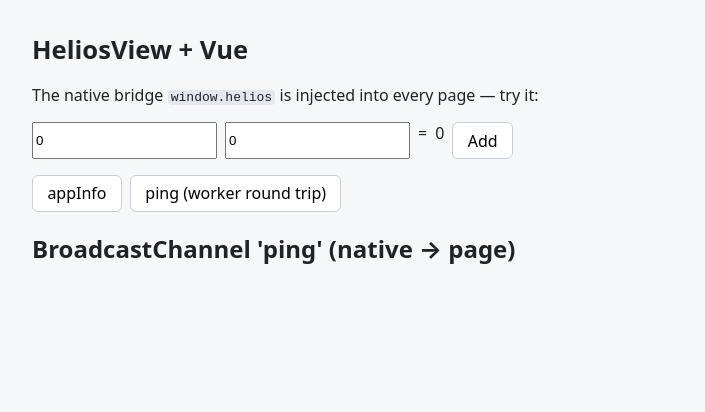
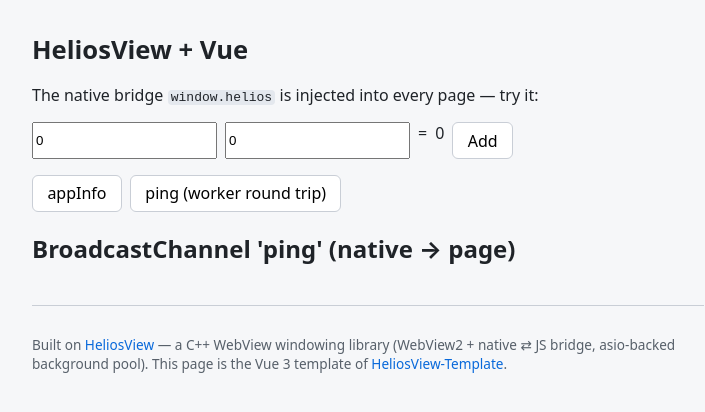
Before and after one commit to CoplenSasbian/HeliosView-Template, a Vue app in the folder frontend/: page / in a window 1280 px wide. Shown: the top 412 px of the page, without its empty margins (272-977 px from the left). Built offline with nearby package versions, Linux system fonts and the light colour scheme.

Commit message:
frontend: add HeliosView + template links and intro in the page footer

```diff
--- a/frontend/src/App.vue
+++ b/frontend/src/App.vue
@@ -79,5 +79,14 @@ onMounted(() => {
     <ul>
       <li v-for="(e, i) in uiEvents" :key="i">{{ JSON.stringify(e) }}</li>
     </ul>
+
+    <footer>
+      <p>
+        Built on <a href="https://github.com/CoplenSasbian/HeliosView" target="_blank" rel="noreferrer">HeliosView</a> —
+        a C++ WebView windowing library (WebView2 + native ⇄ JS bridge, asio-backed
+        background pool). This page is the Vue 3 template of
+        <a href="https://github.com/CoplenSasbian/HeliosView-Template" target="_blank" rel="noreferrer">HeliosView-Template</a>.
+      </p>
+    </footer>
   </main>
 </template>
--- a/frontend/src/style.css
+++ b/frontend/src/style.css
@@ -68,6 +68,23 @@ ul {
   padding-left: 1.2rem;
 }
 
+footer {
+  margin-top: 2.5rem;
+  padding-top: 1rem;
+  border-top: 1px solid #c9ced6;
+  font-size: 0.85rem;
+  color: #57606a;
+}
+
+footer a {
+  color: #0969da;
+  text-decoration: none;
+}
+
+footer a:hover {
+  text-decoration: underline;
+}
+
 @media (prefers-color-scheme: dark) {
   body {
     background: #14161a;
@@ -87,4 +104,13 @@ ul {
   code {
     background: #23262d;
   }
+
+  footer {
+    border-top-color: #3a3f48;
+    color: #8b949e;
+  }
+
+  footer a {
+    color: #58a6ff;
+  }
 }
```
